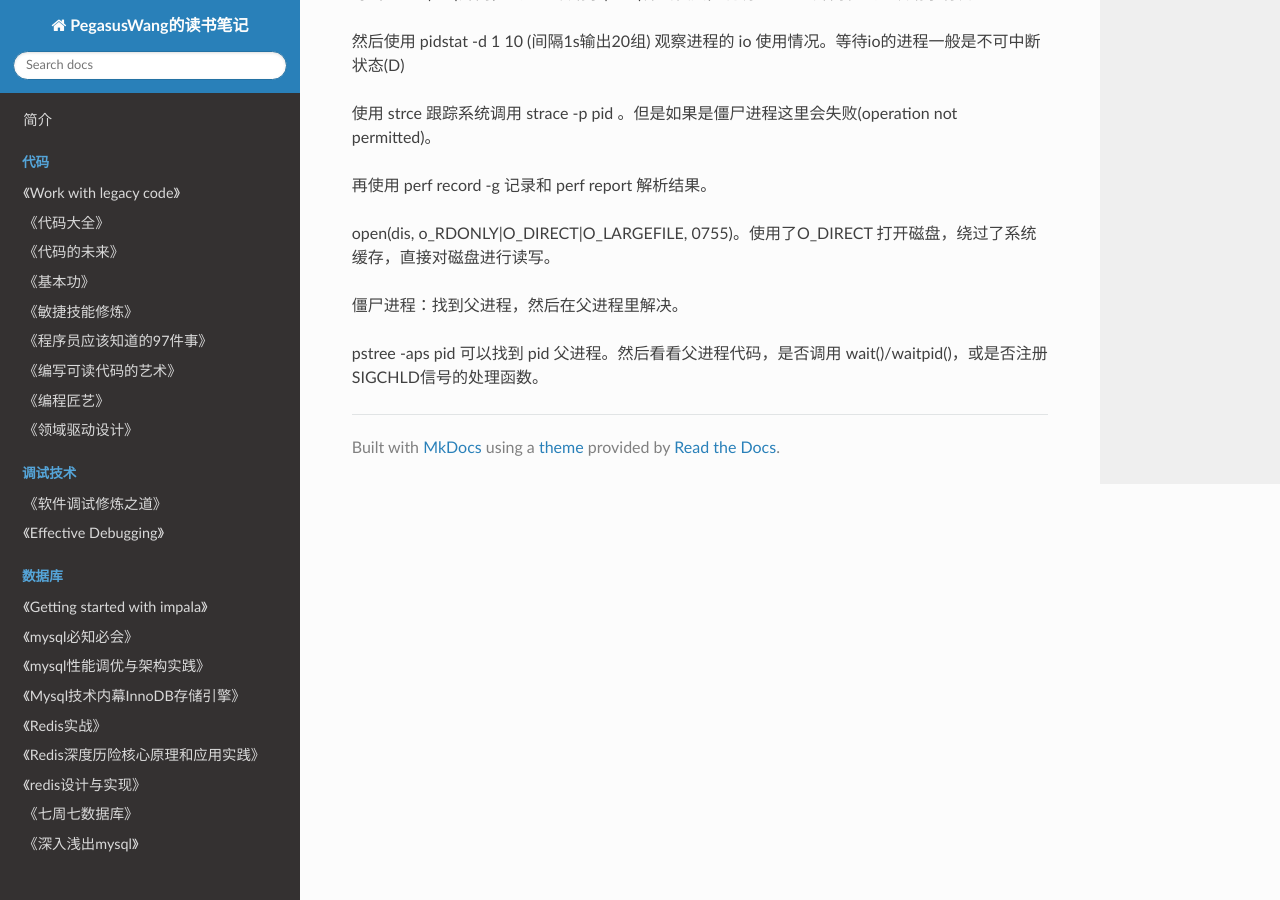
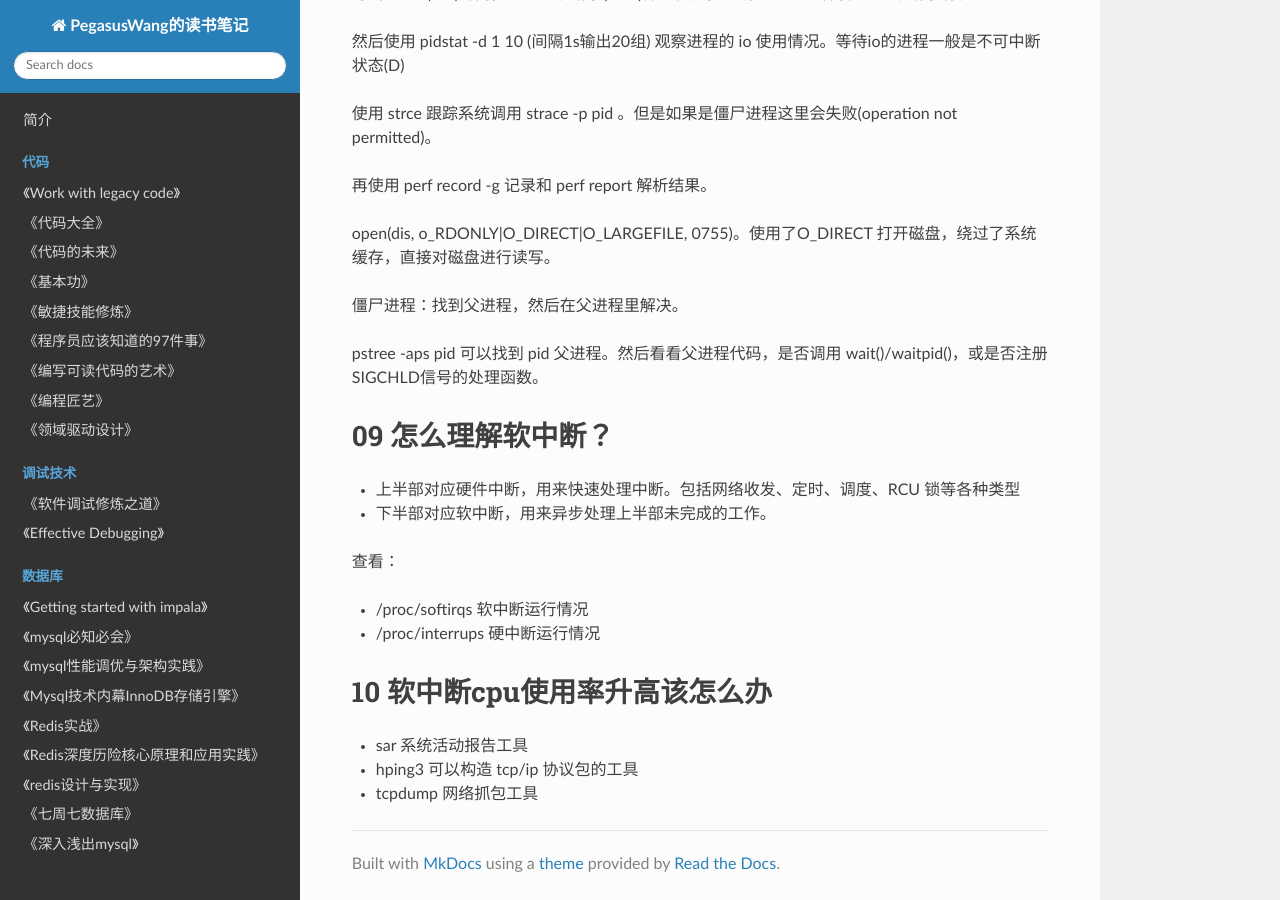
Before and after one commit to PegasusWang/booknotes, an MkDocs documentation site: the page built from docs/lecture/网课/linux性能优化/linux性能优化.md, in a window 1280 px wide and 900 px high, scrolled down 3016 px. Built offline with MkDocs 1.6.1, drawn with Linux system fonts in a browser that asks for light colours; nearby versions of some CDN libraries.

Commit message:
linux 软中断

```diff
--- a/docs/lecture/网课/linux性能优化/linux性能优化.md
+++ b/docs/lecture/网课/linux性能优化/linux性能优化.md
@@ -123,3 +123,21 @@ open(dis, o_RDONLY|O_DIRECT|O_LARGEFILE, 0755)。使用了O_DIRECT 打开磁盘
 僵尸进程：找到父进程，然后在父进程里解决。
 
 pstree -aps pid 可以找到  pid 父进程。然后看看父进程代码，是否调用 wait()/waitpid()，或是否注册SIGCHLD信号的处理函数。
+
+
+# 09 怎么理解软中断？
+
+- 上半部对应硬件中断，⽤来快速处理中断。包括网络收发、定时、调度、RCU 锁等各种类型
+- 下半部对应软中断，⽤来异步处理上半部未完成的⼯作。
+
+查看：
+
+- /proc/softirqs 软中断运行情况
+- /proc/interrups 硬中断运行情况
+
+
+# 10 软中断cpu使用率升高该怎么办
+
+- sar 系统活动报告工具
+- hping3 可以构造 tcp/ip 协议包的工具
+- tcpdump 网络抓包工具
```
